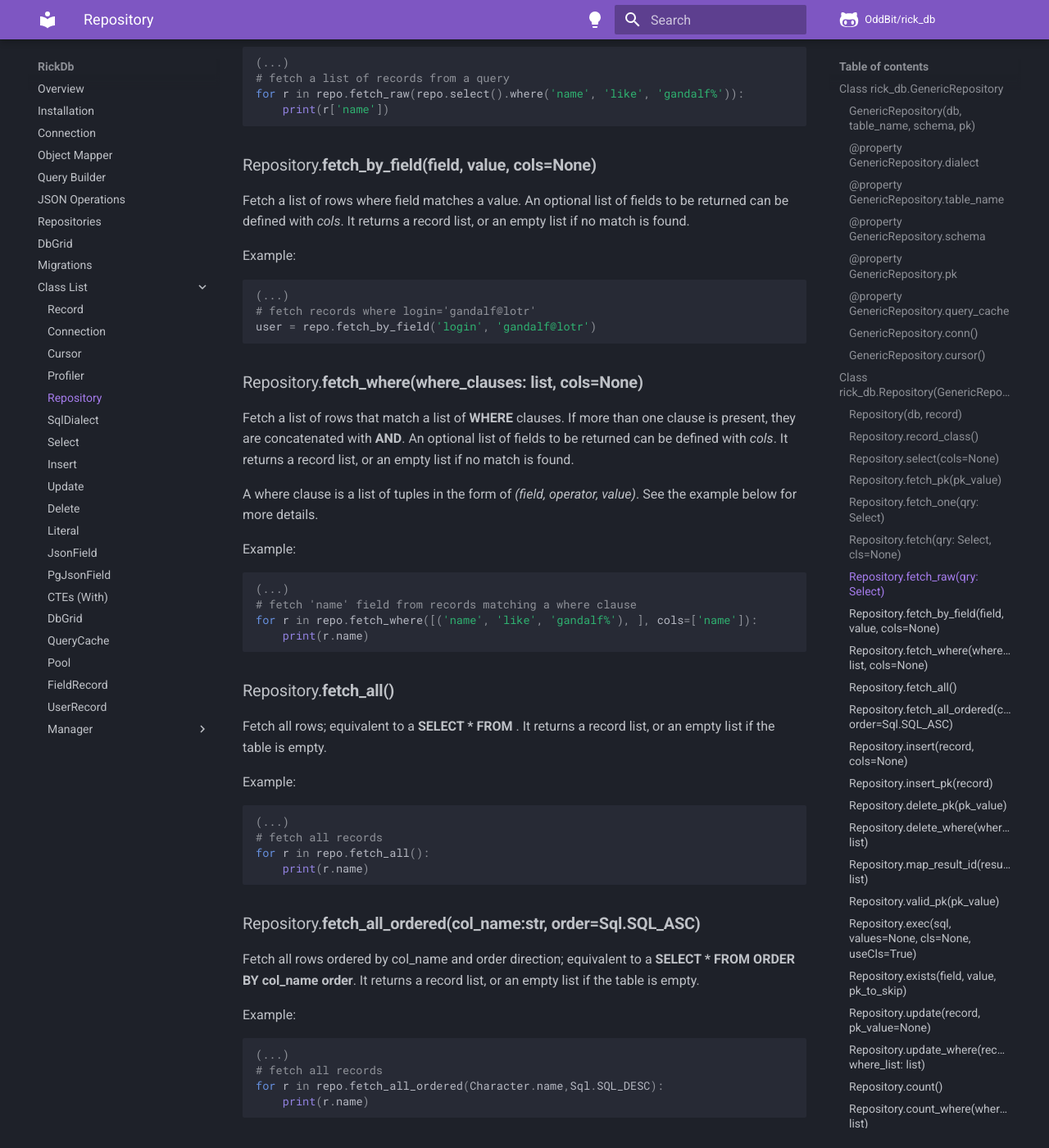
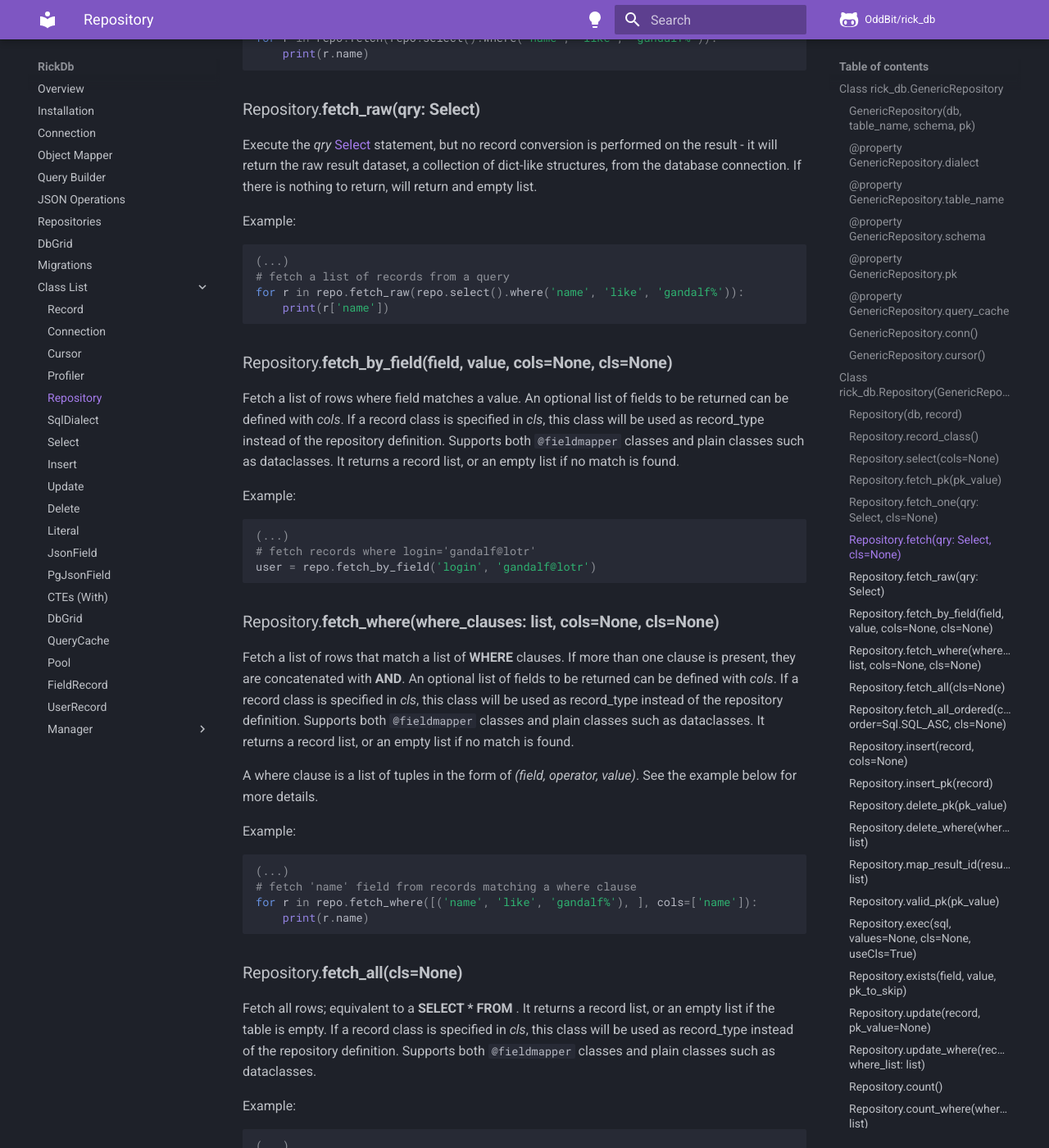
Before and after one commit to oddbit-project/rick_db, an MkDocs documentation site: the page built from docs/classes/repository.md, in a window 1280 px wide and 1400 px high, scrolled down 2750 px. Shown: the whole window at 82% size. Built offline with MkDocs 1.6.1 and Material for MkDocs 9.7.7, drawn with Linux system fonts in a browser that asks for light colours; some of the changed text lies outside the part shown.

Commit message:
Add cls parameter to Repository fetch methods, support dataclass mapping
Extend fetch_one, fetch_by_field, fetch_where, fetch_all, and
fetch_all_ordered with an optional cls parameter for custom record
mapping. Update Cursor's fetchone/fetchall/exec to detect whether cls
has fromrecord (fieldmapper) or should be instantiated via **dict
unpacking, enabling dataclasses and plain classes as mapping targets.

````diff
--- a/docs/classes/repository.md
+++ b/docs/classes/repository.md
@@ -74,15 +74,27 @@
     print("record 32 exists")
 ```
 
-### Repository.**fetch_one(qry: Select)**
+### Repository.**fetch_one(qry: Select, cls=None)**
 
 Execute the *qry* [Select](select.md) statement and return a single record. If there is no record to return, will return None.
+If a record class is specified in *cls*, this class will be used as record_type instead of the repository definition.
+Supports both `@fieldmapper` classes and plain classes such as dataclasses.
 
 Example:
 ```python
 (...)
 # fetch record if exists, else returns None
 user = repo.fetch_one(repo.select().where('login', '=', 'gandalf@lotr'))
+
+# fetch using a dataclass
+from dataclasses import dataclass
+
+@dataclass
+class UserInfo:
+    name: str
+    email: str
+
+user = repo.fetch_one(repo.select(cols=['name', 'email']).where('login', '=', 'gandalf@lotr'), cls=UserInfo)
 ```
 
 ### Repository.**fetch(qry: Select, cls=None)**
@@ -113,9 +125,11 @@
     print(r['name'])
 ```
 
-### Repository.**fetch_by_field(field, value, cols=None)**
+### Repository.**fetch_by_field(field, value, cols=None, cls=None)**
 
 Fetch a list of rows where field matches a value. An optional list of fields to be returned can be defined with *cols*.
+If a record class is specified in *cls*, this class will be used as record_type instead of the repository definition.
+Supports both `@fieldmapper` classes and plain classes such as dataclasses.
 It returns a record list, or an empty list if no match is found.
 
 Example:
@@ -125,11 +139,13 @@
 user = repo.fetch_by_field('login', 'gandalf@lotr')
 ```
 
-### Repository.**fetch_where(where_clauses: list, cols=None)**
+### Repository.**fetch_where(where_clauses: list, cols=None, cls=None)**
 
 Fetch a list of rows that match a list of **WHERE** clauses. If more than one clause is present, they are concatenated
-with **AND**.  An optional list of fields to be returned can be defined with *cols*.  It returns a record list, or an
-empty list if no match is found.
+with **AND**.  An optional list of fields to be returned can be defined with *cols*.
+If a record class is specified in *cls*, this class will be used as record_type instead of the repository definition.
+Supports both `@fieldmapper` classes and plain classes such as dataclasses.
+It returns a record list, or an empty list if no match is found.
 
 A where clause is a list of tuples in the form of *(field, operator, value)*. See the example below for more details.
 
@@ -141,10 +157,11 @@
     print(r.name)
 ```
 
-### Repository.**fetch_all()**
+### Repository.**fetch_all(cls=None)**
 
 Fetch all rows; equivalent to a **SELECT * FROM <record_type_table>**. It returns a record list, or an empty list if
-the table is empty.
+the table is empty. If a record class is specified in *cls*, this class will be used as record_type instead of the
+repository definition. Supports both `@fieldmapper` classes and plain classes such as dataclasses.
 
 Example:
 ```python
@@ -154,10 +171,12 @@
     print(r.name)
 ```
 
-### Repository.**fetch_all_ordered(col_name:str, order=Sql.SQL_ASC)**
+### Repository.**fetch_all_ordered(col_name:str, order=Sql.SQL_ASC, cls=None)**
 
 Fetch all rows ordered by col_name and order direction; equivalent to a **SELECT * FROM <record_type_table> ORDER BY col_name order**.
-It returns a record list, or an empty list if the table is empty.
+It returns a record list, or an empty list if the table is empty. If a record class is specified in *cls*, this class
+will be used as record_type instead of the repository definition. Supports both `@fieldmapper` classes and plain classes
+such as dataclasses.
 
 Example:
 ```python
````
Also changed, not shown: CLAUDE.md (+15 -0 lines), 3 other files.
